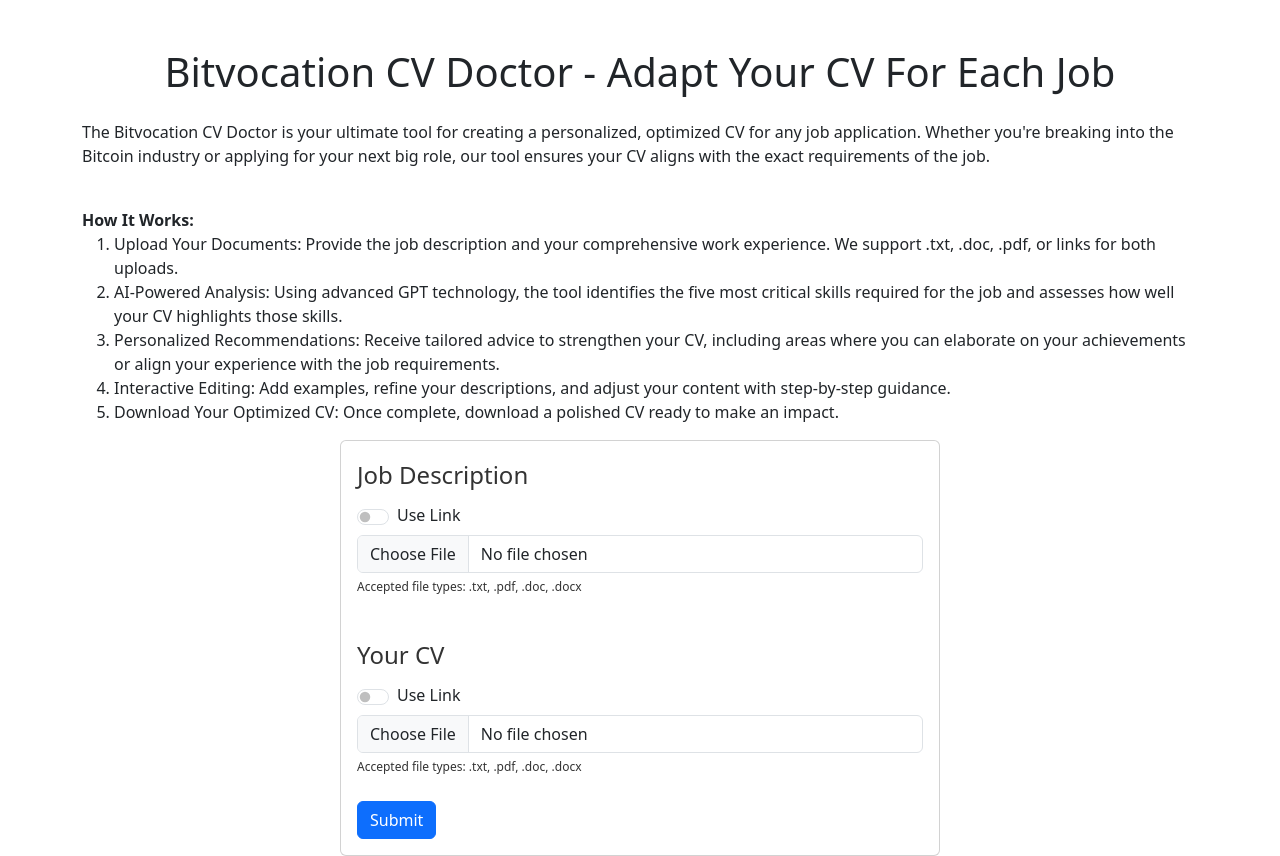
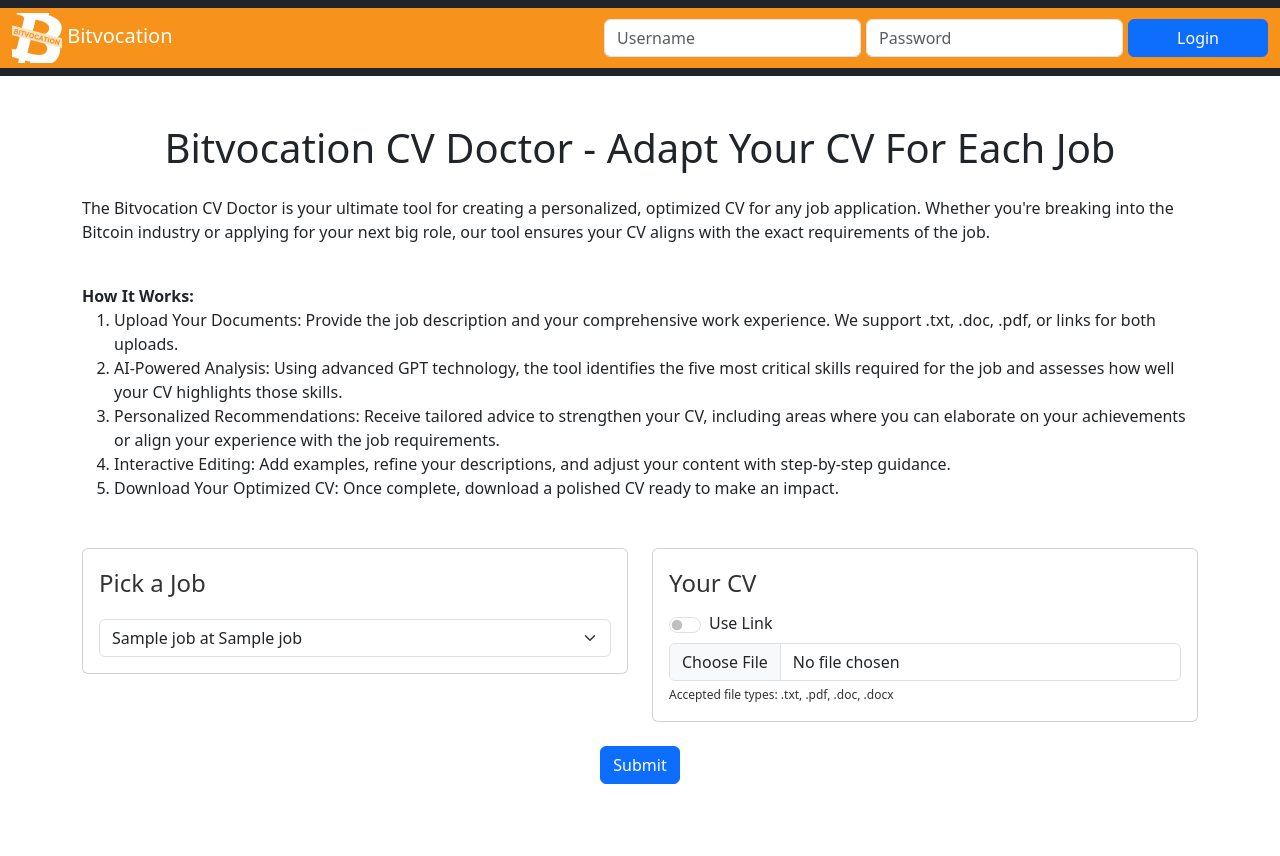
Before and after one commit to richard-muir/sample_recruiter_agent, a Flask app: template candidate/templates/c_index.html in a window 1280 px wide. After the commit the page ends 784 px from the top, so only its background shows below. Run offline with Flask 3, Linux system fonts and the light colour scheme; the template is opened without the code that fills it: most values are stand-ins (such as "Sample title", 1, 10 or a date in 2020); some libraries are stand-ins or nearby versions.

Commit message:
Update index and c_index to inherit from base.html. Fix navbar login cycle. Populate jobs dropdown from the db

```diff
--- a/app.py
+++ b/app.py
@@ -38,10 +38,17 @@ def login():
             flash("Login successful!", "success")
             return redirect(url_for('home'))
         else:
-            flash("Invalid credentials. Please try again.", "danger")
+            return render_template('index.html', error_message="Invalid username or password.")
+
 
     # Render the login form
-    return render_template('login.html')
+    return render_template('index.html')
+
+@app.route('/logout', methods=['POST'])
+def logout():
+    session.clear()
+    return redirect(url_for('login'))
+
 
 @app.route('/')
 def home():
--- a/candidate/templates/c_index.html
+++ b/candidate/templates/c_index.html
@@ -1,12 +1,8 @@
-<!DOCTYPE html>
-<html lang="en">
-<head>
-    <meta charset="UTF-8">
-    <meta name="viewport" content="width=device-width, initial-scale=1.0">
-    <link rel="icon" href="{{ url_for('static', filename='favicon.ico') }}" type="image/x-icon">
-    <title>Job Application Helper</title>
-    <link href="https://cdn.jsdelivr.net/npm/bootstrap@5.3.2/dist/css/bootstrap.min.css" rel="stylesheet">
-</head>
+{% extends "base.html" %}
+
+{% block title %}Bitvocation CV Doctor - Adapt Your CV{% endblock %}
+
+{% block content %}
 <script type="text/javascript">
         function loading(event){
             console.log(event)
@@ -73,7 +69,6 @@
             color: #333; /* Optional: Sets a custom color */
         }
     </style>
-<body>
 <div id="loader">
     <div></div>
 </div>
@@ -91,30 +86,28 @@
         <li>Download Your Optimized CV: Once complete, download a polished CV ready to make an impact.</li>
     </ol>
 
-
-
-        <div class="card mx-auto" style="max-width: 600px;">
+    <div class="row g-4 mt-4">
+        <!-- Job Description Form -->
+        <div class="col-md-6">
+            <div class="card">
                 <div class="card-body">
-                <form id="upload-form" action="{{ url_for('candidate.process_files') }}" method="post" enctype="multipart/form-data">
-                    <!-- Job Description Input -->
-                    <div class="form-group">
-                        <label for="job-description-toggle" class="large-label">Job Description</label>
-                        <div class="d-flex align-items-center form-check form-switch">
-                            <input type="checkbox" id="job-description-toggle" role="switch" class="form-check-input me-2" onchange="toggleInput('job-description')">
-                            <label for="job-description-toggle" class="form-check-label">Use Link</label>
-                        </div>
-                        <div class="custom-file" id="job-description-file">
-                            <input type="file" class="custom-file-input form-control mt-2" name="job_description" accept=".txt,.pdf,.doc,.docx">
-                            <label class="custom-file-label small-label">Accepted file types: .txt, .pdf, .doc, .docx</label>
-                        </div>
-                        <div class="custom-file  d-none" id="job-description-link">
-                            <input type="url" class="custom-file-input form-control mt-2" name="job_description_link" placeholder="https://example.com/job_description">
-                            <label class="custom-file-label small-label">Note: LinkedIn job descriptions not currently supported</label>
+                    <form id="job-description-form">
+                        <label for="job-description-toggle" class="large-label">Pick a Job</label>
+                        <select class="form-select mt-2" id="job-select" name="job_id">
+                            {% for job in jobs %}
+                                <option value="{{ job.id }}">{{ job.job_title_name }} at {{ job.company_name }}</option>
+                            {% endfor %}
+                        </select>
+                    </form>
                 </div>
             </div>
-                    <br>
-                    <!-- CV Input -->
-                    <div class="form-group mt-3">
+        </div>
+
+        <!-- CV Form -->
+        <div class="col-md-6">
+            <div class="card">
+                <div class="card-body">
+                    <form id="cv-form">
                         <label for="cv-toggle" class="large-label">Your CV</label>
                         <div class="d-flex align-items-center form-check form-switch">
                             <input type="checkbox" id="cv-toggle" role="switch" class="form-check-input me-2" onchange="toggleInput('cv')">
@@ -122,26 +115,22 @@
                         </div>
                         <div class="custom-file" id="cv-file">
                             <input type="file" class="custom-file-input form-control mt-2" name="cv" accept=".txt,.pdf,.doc,.docx">
-                            <label class="custom-file-label small-label" for="cv-file">Accepted file types: .txt, .pdf, .doc, .docx</label>
+                            <label class="custom-file-label small-label">Accepted file types: .txt, .pdf, .doc, .docx</label>
                         </div>
                         <div class="custom-file d-none" id="cv-link">
                             <input type="url" class="custom-file-input form-control mt-2" name="cv_link" placeholder="https://example.com/curriculum-vitae">
                             <label class="custom-file-label small-label">Note: LinkedIn profiles not currently supported</label>
                         </div>
+                    </form>
                 </div>
-
-                    <!-- Submit Button -->
-                    <button type="submit" class="btn btn-primary mt-4" onclick="loading(event);">Submit</button>
-                </form>
-
             </div>
         </div>
     </div>
 
-    <!-- <footer class="text-center mt-5">
-        <p>&copy; 2024 Job Helper | All Rights Reserved</p>
-    </footer> -->
+    <!-- Submit Button -->
+    <div class="text-center mt-4">
+        <button type="submit" class="btn btn-primary" onclick="loading(event);">Submit</button>
+    </div>
+</div>
 
-    <script src="https://cdn.jsdelivr.net/npm/bootstrap@5.3.2/dist/js/bootstrap.bundle.min.js"></script>
-</body>
-</html>
+{% endblock %}
--- a/candidate/views.py
+++ b/candidate/views.py
@@ -20,7 +20,7 @@ from agents.recruiter_cv_writer_agent import CVWriterAgent
 
 from . import candidate_bp
 from utils import process_uploaded_file, process_link
-
+from connections import SupabaseConnection
 
 ALLOWED_EXTENSIONS = {'txt', 'doc', 'docx', 'pdf'}
 
@@ -42,7 +42,9 @@ def clear_directory(directory_path):
 
 @candidate_bp.route('/')
 def home():
-    return render_template('c_index.html')
+    conn = SupabaseConnection()
+    jobs = conn.get_all_jobs()
+    return render_template('c_index.html', jobs=jobs)
 
 
 @candidate_bp.route('/process', methods=['POST'])
--- a/connections/__init__.py
+++ b/connections/__init__.py
@@ -0,0 +1,2 @@
+from .supabase import SupabaseConnection
+from .github import GithubConnection
--- a/templates/login.html
+++ b/templates/base.html
@@ -4,7 +4,7 @@
     <meta charset="UTF-8">
     <meta name="viewport" content="width=device-width, initial-scale=1.0">
     <link rel="icon" href="{{ url_for('static', filename='favicon.ico') }}" type="image/x-icon">
-    <title>Bitvocation CV Doctor</title>
+    <title>{% block title %}Bitvocation CV Doctor{% endblock %}</title>
     <link href="https://cdn.jsdelivr.net/npm/bootstrap@5.3.0-alpha1/dist/css/bootstrap.min.css" rel="stylesheet">
     <style>
         .full-width-image {
@@ -29,22 +29,32 @@
             margin: 0;
         }
         .login-form {
-            padding-left: 10px
+            padding-left: 10px;
+            position: relative;
+            display: inline-block;
         }
         .navbar-form {
             display: flex;
             align-items: center;
             gap: 5px; /* Space between elements */
         }
+
+        .login-error {
+            color: red;
+            font-size: 14px;
+            position: absolute;
+            top: 100%;
+            right: 10;
+            margin-top: 1px; /* Add spacing below the form */
+        }
     </style>
     <script src="https://cdnjs.cloudflare.com/ajax/libs/popper.js/1.16.0/umd/popper.min.js"></script>
-
     <script src="https://cdn.jsdelivr.net/npm/bootstrap@5.3.0-alpha1/dist/js/bootstrap.bundle.min.js"></script>
 </head>
 <body>
     <!-- Navbar -->
     <nav class="navbar navbar-expand-lg navbar-dark bg-dark">
-        <div class="container-fluid" styel="background-color:#f7931a">
+    <div class="container-fluid" style="background-color:#f7931a">
         <a class="navbar-brand" href="#">
             <img src="{{ url_for('static', filename='favicon.ico') }}" alt="Bitvocation Logo"> Bitvocation
         </a>
@@ -53,6 +63,7 @@
         </button>
         <div class="collapse navbar-collapse" id="navbarNav">
             <ul class="navbar-nav ms-auto">
+                {% if not session.logged_in %}
                     <!-- Login Form in Navbar -->
                     <li class="nav-item">
                         <form class="navbar-form d-flex login-form" method="POST" action="{{ url_for('login') }}">
@@ -60,26 +71,26 @@
                             <input type="password" class="form-control" id="password" name="password" placeholder="Password" required>
                             <button type="submit" class="btn btn-primary px-5">Login</button>
                         </form>
+                        {% if error_message %}
+                            <span class="login-error"><p class="text-danger  login-form mt-2">{{ error_message }}</p></span>
+                        {% endif %}
+
                     </li>
+                {% else %}
+                    <!-- Logout Button -->
+                    <li class="nav-item">
+                        <form class="navbar-form d-flex login-form" method="POST" action="{{ url_for('logout') }}">
+                            <button type="submit" class="btn btn-danger px-5">Logout</button>
+                        </form>
+                    </li>
+                {% endif %}
             </ul>
         </div>
     </div>
 </nav>
 
-    <!-- Full-Width Image -->
-    <div class="full-width-image d-flex align-items-center justify-content-center">
-        <div class="text-center intro-text">
-            <h1>Welcome to the Bitvocation CV Doctor</h1>
-            <p>
-                Transform your CV to match specific job postings with ease. The CV Doctor helps you
-                adapt, optimize, and improve your resume for any role in the Bitcoin ecosystem.
-                Showcase your skills and land your dream Bitcoin job today!
-            </p>
-            <p>
-                <strong>About Bitvocation:</strong> We empower Bitcoiners to break free from their fiat jobs by providing
-                resources and tools to launch careers in Bitcoin. Join our community, access job postings, and gain insights
-                from industry professionals.
-            </p>
-        </div>
-    </div>
+    <!-- Page Content -->
+    {% block content %}
+    {% endblock %}
 </body>
+</html>
--- a/utils/__init__.py
+++ b/utils/__init__.py
@@ -1,2 +1,2 @@
 from .login import protect_routes
-from .jd_cv_processing import process_uploaded_file, process_link
+from .jd_cv_processing import process_uploaded_file, process_link, TextCleaneriser
```
Also changed, not shown: connections/github.py (added, +26 -0 lines), connections/supabase.py (+0 -85 lines), templates/index.html (+20 -21 lines), utils/jd_cv_processing.py (+62 -4 lines). Lines whose indentation alone changed are shown as unchanged.
